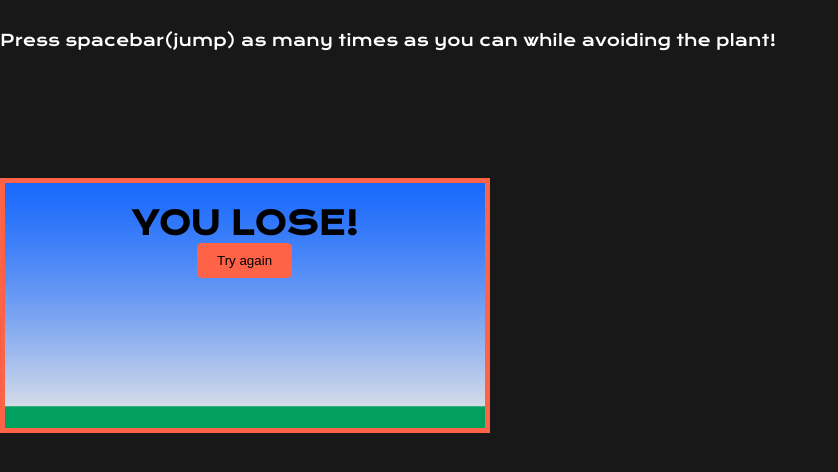
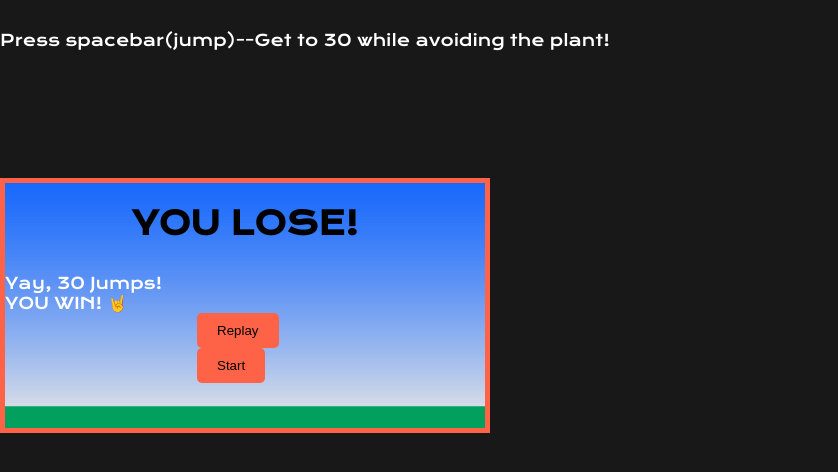
Before and after one commit to iNeso1984/JS-Game-1, a plain HTML site: page index.html in a window 1280 px wide. Shown: the whole page, without its empty margins (0-838 px from the left). Drawn offline with nearby package versions, Linux system fonts and the light colour scheme.

Commit message:
Updated Instructions and added winner's feature

```diff
--- a/index.html
+++ b/index.html
@@ -13,15 +13,27 @@
   </head>
   <body id="canvas">
     <p>
-      Press spacebar(jump) as many times as you can while avoiding the plant!
+      Press spacebar(jump)--Get to 30 while avoiding the plant!
     </p>
+
     <div id="game">
-      <h3 id="score"><span class="hits">0</span></h3>
+      <p id="score"><span class="hits">0</span></p>
       <div id="lose"><h1>YOU LOSE!</h1></div>
-      <button id="tryAgain" onclick="restart()">Try again</button>
+      <div id="win" class="winner">
+        <p>
+          Yay, 30 Jumps!<br />
+          YOU WIN! &#x1F918;
+        </p>
+      </div>
+      <button id="tryAgain" onclick="restart()">Replay</button>
+      <div>
+        <button id="start" class="starts" onclick="startGame()">Start</button>
+      </div>
       <div id="character"></div>
       <div id="points"></div>
-      <div id="block"><i class="fa-solid fa-plant-wilt fa-2x"></i></div>
+      <div id="block" class="blockClass">
+        <i class="fa-solid fa-plant-wilt fa-2x"></i>
+      </div>
     </div>
   </body>
   <script src="game.js"></script>
```
